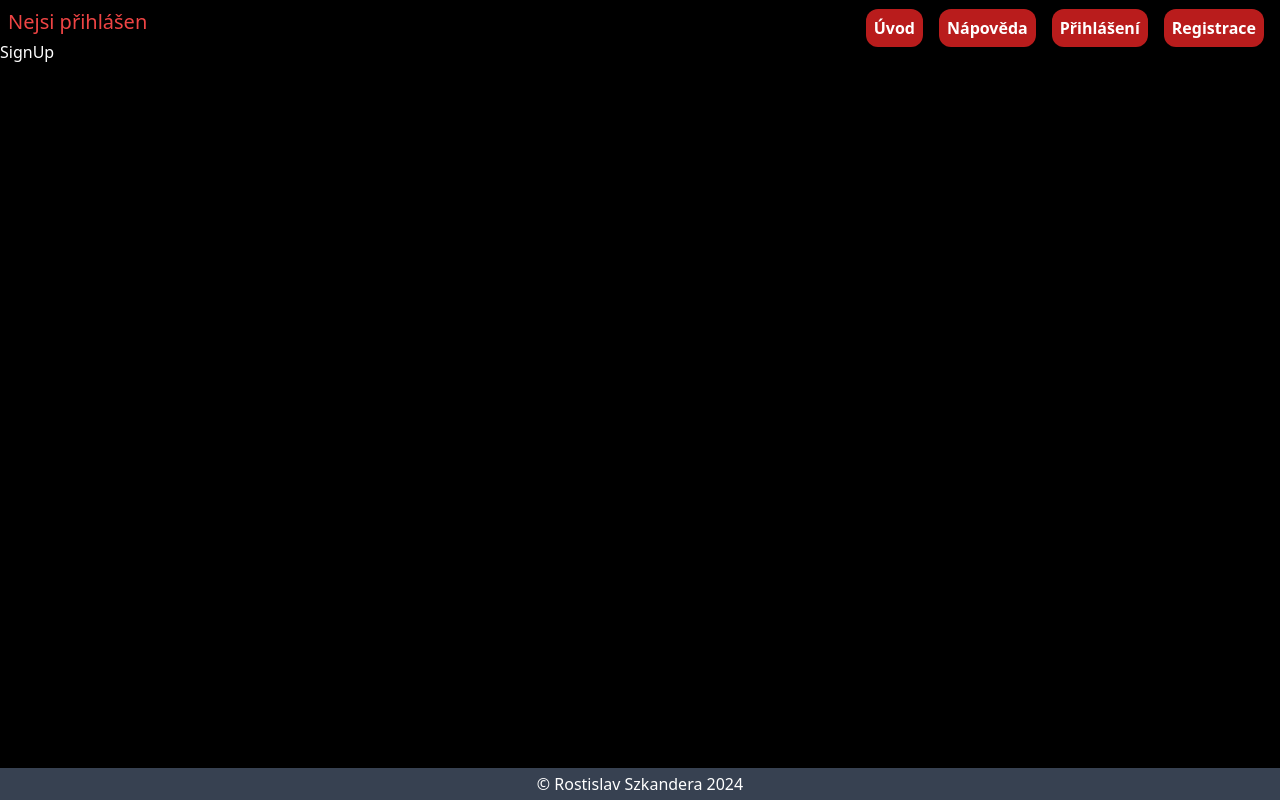
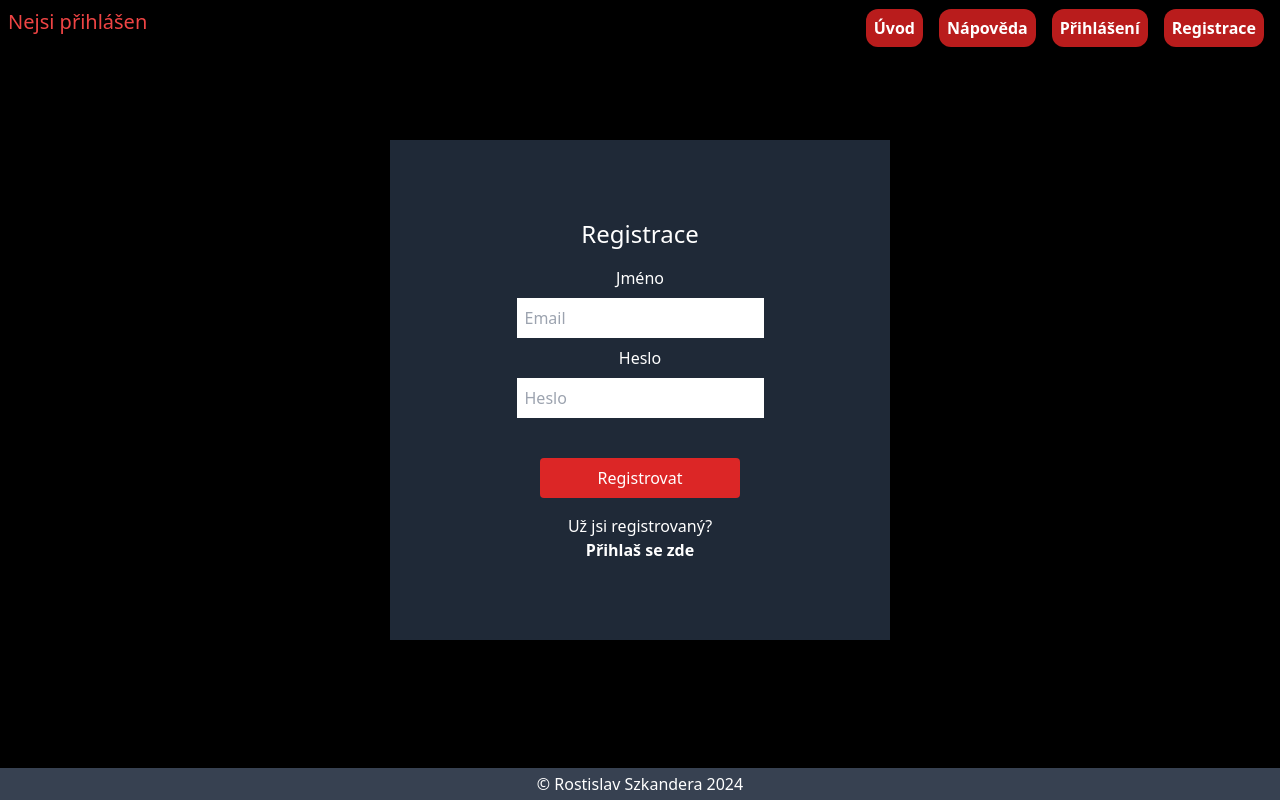
Before and after one commit to RostislavSzkandera/Movies-Database, a React (Create React App) app: page /signup in a window 1280 px wide. Built offline with nearby package versions, Linux system fonts and the light colour scheme; no server answers.

Commit message:
Add SignUp content

```diff
--- a/src/pages/SignUp.js
+++ b/src/pages/SignUp.js
@@ -1,9 +1,72 @@
+import { MyContext } from "../context/Context"
+import { useState } from "react"
+import { useNavigate, Link } from "react-router-dom"
+
+
 
 
 const SignUp = () => {
+    const [email, setEmail] = useState("")
+    const [password, setPassword ] = useState("")
+
+// destructuring context
+    const { signUp } = MyContext()
+
+    const navigate = useNavigate()
+
+// Odeslání registračního formuláře
+    const handleSubmit = async (e) => {
+        e.preventDefault()
+
+          try {
+              await signUp(email, password)
+              navigate("/movielist")
+
+          } catch (error) {
+              console.log(error)
+          }
+
+    }
+
+
   return (
-    <div>
-      <p>SignUp</p>
+
+    <div className="w-full h-[700px] flex flex-col justify-center items-center">
+      <div className="w-[500px] h-[500px] flex flex-col justify-center items-center bg-gray-800">
+        <h2 className="text-2xl mb-4">Registrace</h2>
+        <form  onSubmit={handleSubmit} className="flex flex-col justify-center items-center w-[300px]">
+          <label htmlFor="name">Jméno</label>
+          <input
+            autoComplete="off"
+            id="name"
+            className="m-2 text-black p-2"
+            type="email" placeholder="Email"
+            onChange={ (e) => setEmail(e.target.value)}
+            required
+          />
+
+          <label htmlFor="password">Heslo</label>
+          <input
+            autoComplete="off"
+            id="password"
+            className="m-2 text-black p-2"
+            type="password"
+            placeholder="Heslo"
+            onChange={ (e) => setPassword(e.target.value)}
+            required
+          />
+
+          <input
+            className="bg-red-600 p-2 rounded cursor-pointer w-[200px] mt-8 hover:bg-red-500"
+            type="submit"
+            value="Registrovat"
+          />
+
+        </form>
+
+          <p className="mt-4">Už jsi registrovaný?</p>
+          <Link to="/login"> <span className="font-bold hover:underline">Přihlaš se zde</span></Link>
+      </div>
     </div>
   )
 }
```
